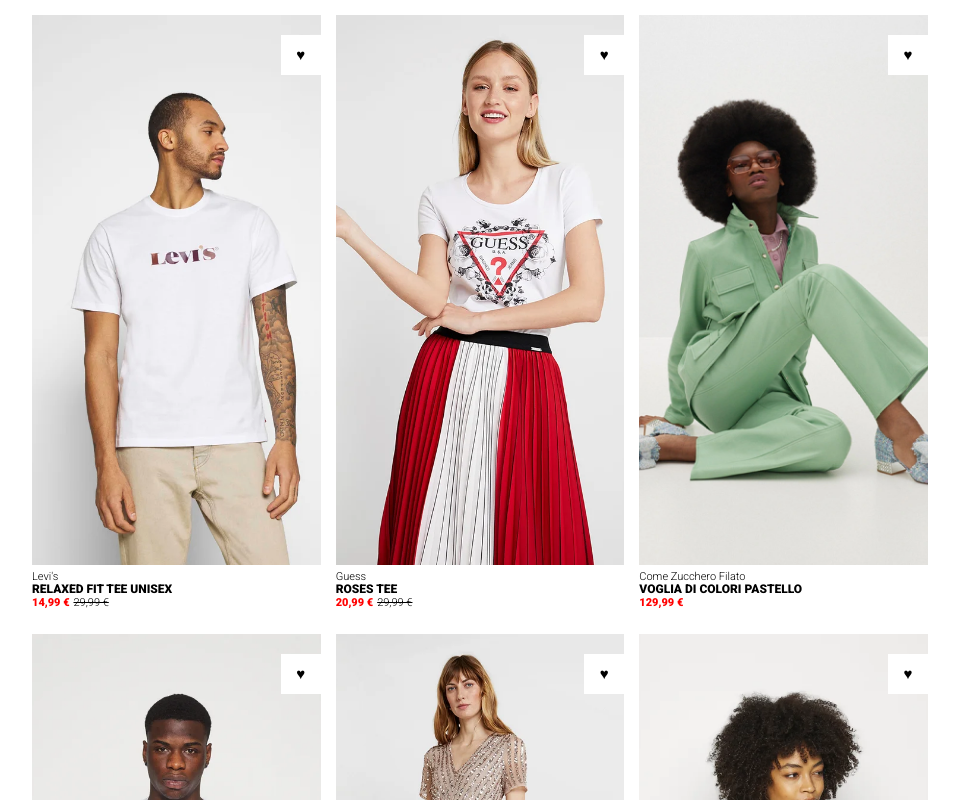
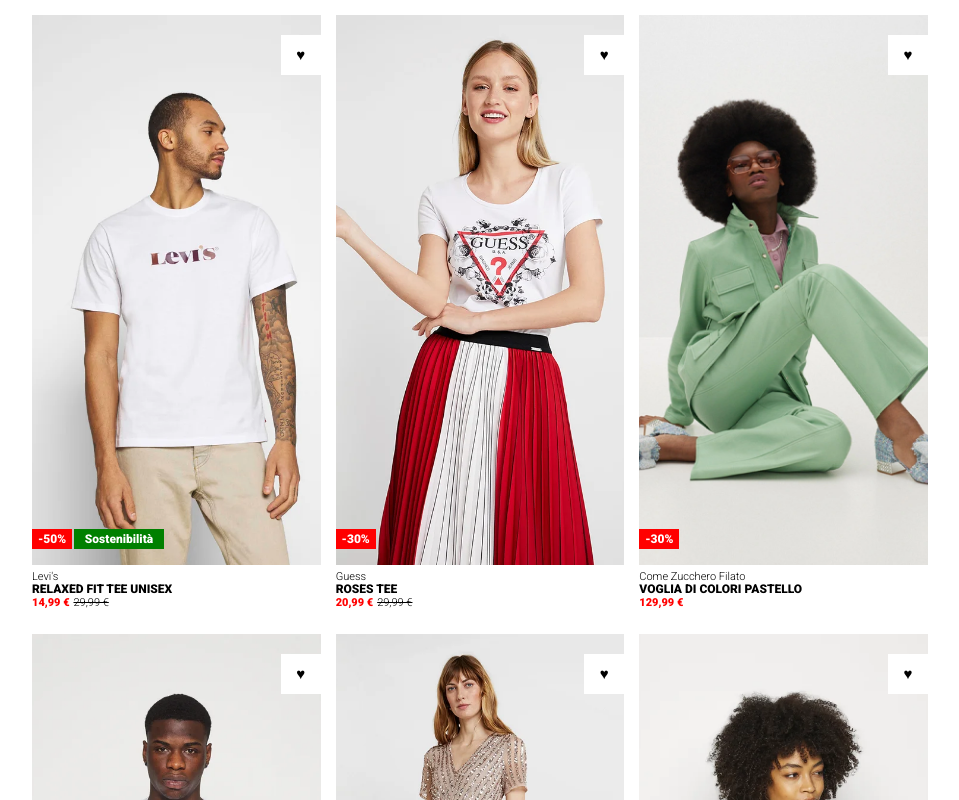
Before and after one commit to SimoneSpirito01/html-css-boolando, a plain HTML site: page index.html in a window 1280 px wide. Shown: the top 800 px of the page, without its empty margins (160-1119 px from the left). Drawn offline with Linux system fonts and the light colour scheme.

Commit message:
aggiunta tag

```diff
--- a/css/style.css
+++ b/css/style.css
@@ -16,7 +16,6 @@
     width: calc((100% - 30px) / 3);
     float: left;
     margin-bottom: 25px;
-    position: relative;
 }
 
 .clearfix::after {
@@ -29,7 +28,7 @@
     margin: 0 15px;
 }
 
-/* content */
+/* prodotti */
 
 .box img {
     width: 100%;
@@ -37,7 +36,11 @@
     object-fit: cover;
 }
 
-.box span {
+.img-prodotto {
+    position: relative;
+}
+
+.descrizione span {
     font-size: 11px;
 }
 
@@ -60,6 +63,8 @@
     text-decoration: line-through;
 }
 
+/* tag */
+
 .heart {
     width: 40px;
     height: 40px;
@@ -73,6 +78,38 @@
     top: 20px;
 }
 
+.tag {
+    height: 20px;
+    line-height: 20px;
+    text-align: center;
+    vertical-align: middle;
+    font-size: 12px;
+    font-weight: bold;
+    color: white;
+}
+
+.sconto {
+    width: 40px;
+    background-color: red;
+}
+
+.sostenibilita {
+    width: 90px;
+    background-color: green;
+}
+
+.sx {
+    position: absolute;
+    left: 0;
+    bottom: 20px;
+}
+
+.dx {
+    position: absolute;
+    left: 42px;
+    bottom: 20px;
+}
+
 /* debug */
 
 .debug.container {
--- a/index.html
+++ b/index.html
@@ -12,58 +12,80 @@
 </head>
 <body>
 
-    <div class="container clearfix">
+    <div class="container">
 
         <!-- inizio prima riga -->
         <div class="prima riga clearfix">
 
-            <!-- primo articolo -->
+            <!-- primo prodotto -->
             <div class="box uno">
 
                 <div class="img-prodotto">
+
                     <img src="img/1.webp" alt="prodotto 1a">
+
+                    <!-- tag prodotto -->
+                    <div class="heart">&hearts;</div>
+                    <div class="tag sconto sx ">-50%</div>
+                    <div class="tag sostenibilita dx">Sostenibilit&agrave;</div>
+                    <!-- /tag -->
+
                 </div>
+
                 <div class="descrizione">
                     <span class="marca">Levi's</span>
                     <h5>relaxed fit tee unisex</h5>
                     <span class="prezzo-scontato">14,99 &euro;</span> <span class="prezzo-originario">29,99 &euro;</span>
                 </div>
-                <div class="heart">&hearts;</div>
 
             </div>
-            <!-- /primo articolo -->
+            <!-- /primo prodotto -->
 
-            <!-- secondo articolo -->
+            <!-- secondo prodotto -->
             <div class="box due mar-15">
 
                 <div class="img-prodotto">
+
                     <img src="img/2.webp" alt="prodotto 2a">
+
+                    <!-- tag prodotto -->
+                    <div class="heart">&hearts;</div>
+                    <div class="tag sconto sx ">-30%</div>
+                    <!-- /tag -->
+
                 </div>
+
                 <div class="descrizione">
                     <span class="marca">Guess</span>
                     <h5>roses tee</h5>
                     <span class="prezzo-scontato">20,99 &euro;</span> <span class="prezzo-originario">29,99 &euro;</span>
                 </div>
-                <div class="heart">&hearts;</div>
 
             </div>
-            <!-- /secondo articolo -->
+            <!-- /secondo prodotto -->
 
-            <!-- terzo articolo -->
+            <!-- terzo prodotto -->
             <div class="box tre">
 
                 <div class="img-prodotto">
+
                     <img src="img/3.webp" alt="prodotto 3a">
+
+                    <!-- tag prodotto -->
+                    <div class="heart">&hearts;</div>
+                    <div class="tag sconto sx ">-30%</div>
+                    <!-- /tag -->
+
                 </div>
+
                 <div class="descrizione">
                     <span class="marca">Come Zucchero Filato</span>
                     <h5>voglia di colori pastello</h5>
                     <span class="prezzo-scontato">129,99 &euro;</span>
                 </div>
-                <div class="heart">&hearts;</div>
 
             </div>
-            <!-- /terzo articolo -->
+            <!-- /terzo prodotto -->
 
         </div>
         <!-- /prima riga -->
@@ -71,53 +93,74 @@
         <!-- inizio seconda riga -->
         <div class="seconda riga clearfix">
 
-            <!-- quarto articolo -->
+            <!-- quarto prodotto -->
             <div class="box quattro">
 
                 <div class="img-prodotto">
+
                     <img src="img/4.webp" alt="prodotto 4a">
+
+                    <!-- tag prodotto -->
+                    <div class="heart">&hearts;</div>
+                    <div class="tag sconto sx ">-50%</div>
+                    <div class="tag sostenibilita dx">Sostenibilit&agrave;</div>
+                    <!-- /tag -->
+
                 </div>
+
                 <div class="descrizione">
                     <span class="marca">Levi's</span>
                     <h5> tee unisex</h5>
                     <span class="prezzo-scontato">14,99 &euro;</span> <span class="prezzo-originario">29,99 &euro;</span>
                 </div>
-                <div class="heart">&hearts;</div>
 
             </div>
-            <!-- /quarto articolo -->
+            <!-- /quarto prodotto -->
 
-            <!-- quinto articolo -->
+            <!-- quinto prodotto -->
             <div class="box cinque mar-15">
 
                 <div class="img-prodotto">
+
                     <img src="img/5.webp" alt="prodotto 5a">
+
+                    <!-- tag prodotto -->
+                    <div class="heart">&hearts;</div>
+                    <!-- /tag -->
+
                 </div>
+
                 <div class="descrizione">
                     <span class="marca">Maya Deluxe</span>
                     <h5>stripe bodice</h5>
                     <span class="prezzo-scontato">99,99 &euro;</span>
                 </div>
-                <div class="heart">&hearts;</div>
 
             </div>
-            <!-- /quinto articolo -->
+            <!-- /quinto prodotto -->
 
-            <!-- sesto articolo -->
+            <!-- sesto prodotto -->
             <div class="box sei">
 
                 <div class="img-prodotto">
+
                     <img src="img/6.webp" alt="prodotto 6a">
+
+                    <!-- tag prodotto -->
+                    <div class="heart">&hearts;</div>
+                    <div class="tag sostenibilita sx">Sostenibilit&agrave;</div>
+                    <!-- /tag -->
+
                 </div>
+
                 <div class="descrizione">
                     <span class="marca">Esprit</span>
                     <h5>maglione - black</h5>
                     <span class="prezzo-scontato">29,99 &euro;</span>
                 </div>
-                <div class="heart">&hearts;</div>
 
             </div>
-            <!-- /sesto articolo -->
+            <!-- /sesto prodotto -->
 
         </div>
         <!-- /seconda riga -->
```
